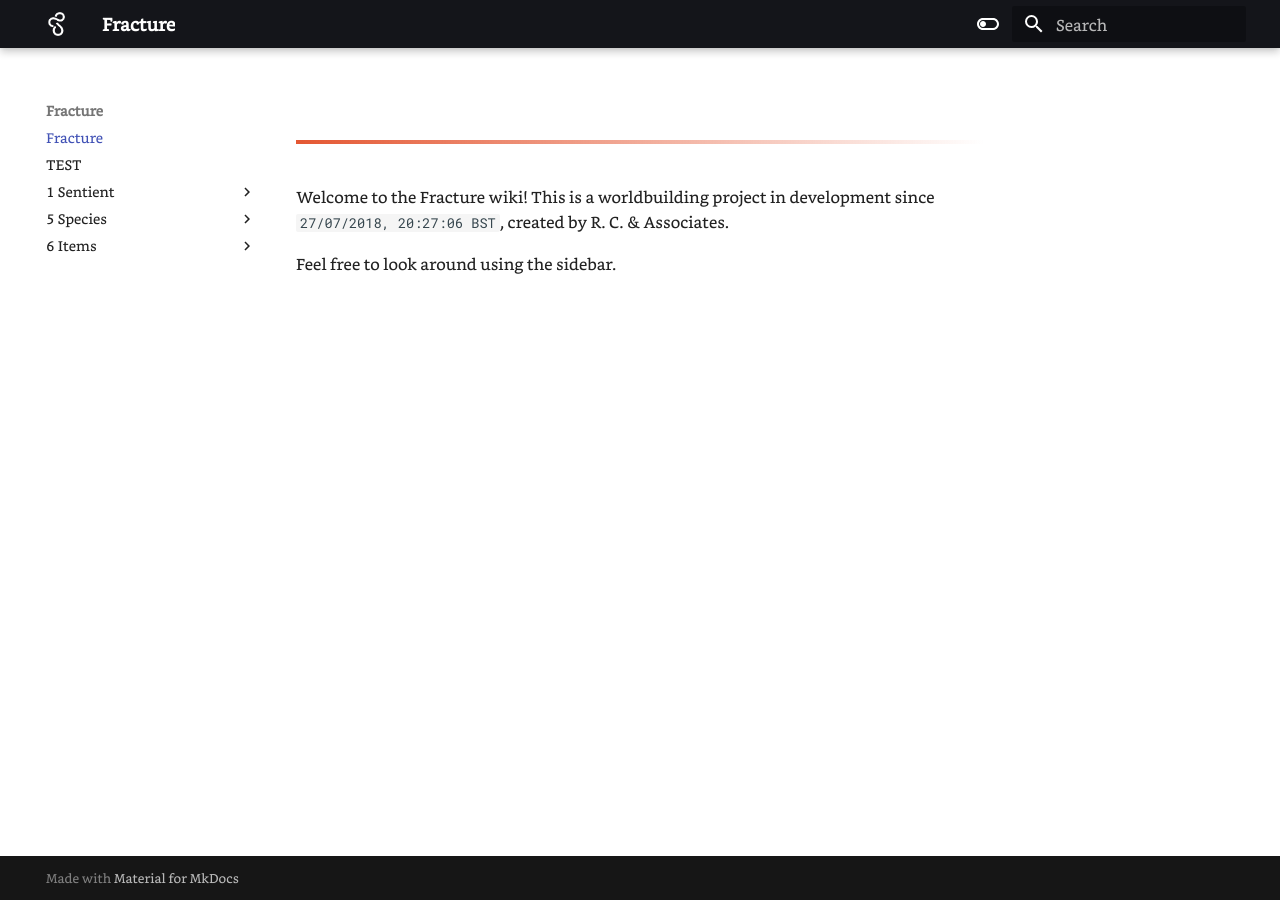
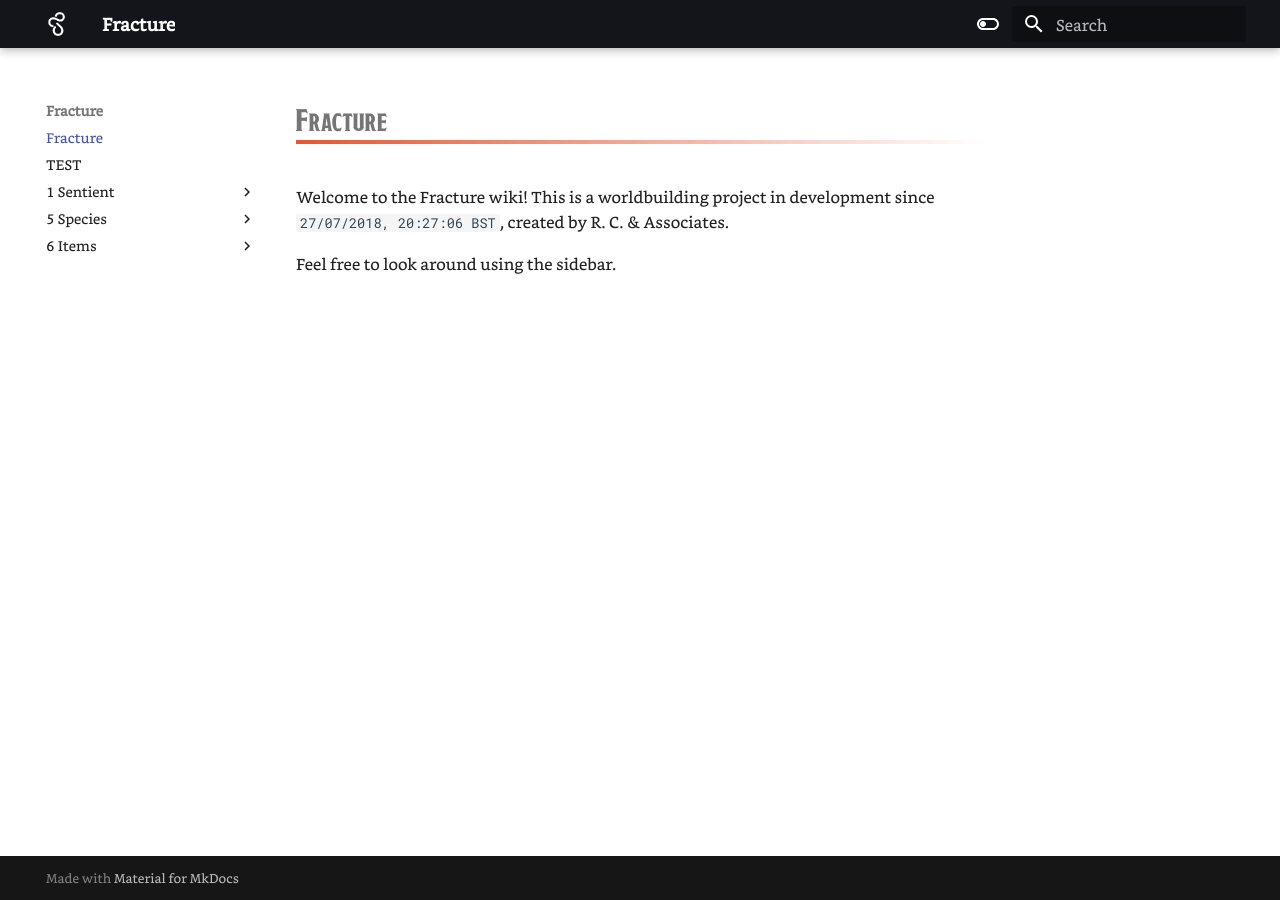
Before and after one commit to fennecpixels/FractureOnline, an MkDocs documentation site: the page built from docs/index.md, in a window 1280 px wide. Built offline with MkDocs 1.6.1 and Material for MkDocs 9.7.7, drawn with Linux system fonts in a browser that asks for light colours.

Commit message:
Update extra.css

```diff
--- a/docs/stylesheets/extra.css
+++ b/docs/stylesheets/extra.css
@@ -11,13 +11,6 @@
   position: relative;
 }
 
-[data-md-color-scheme="slate"] .md-typset h1{
-  color: black;
-}
-
-[data-md-color-scheme="default"]  .md-typeset h1{
-  color: white;
-}
 
 
 @font-face {
```
